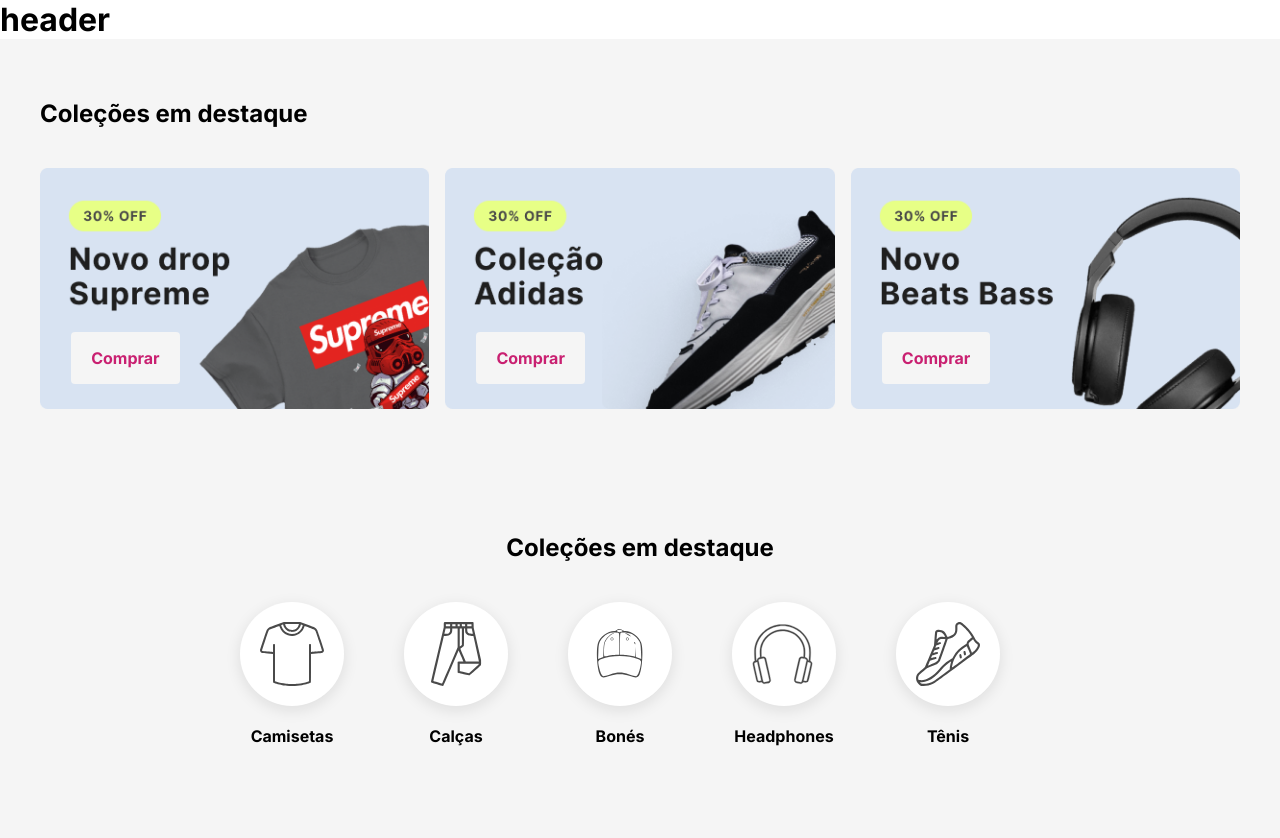
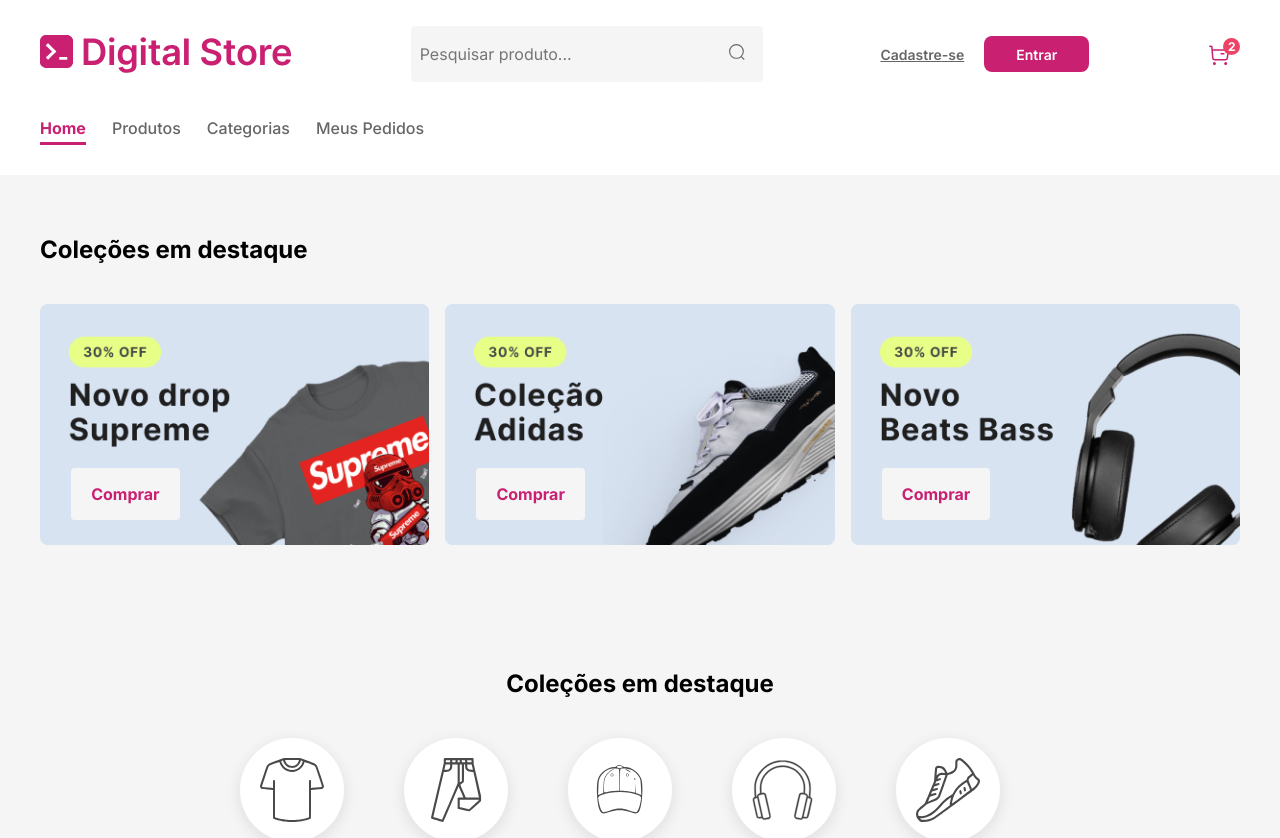
Before and after one commit to lucasfcomaru/digital-store, a React (Vite) app: page / in a window 1280 px wide. Shown: the top 838 px of the page. Built offline with nearby package versions, Linux system fonts and the light colour scheme.

Commit message:
header component

```diff
--- a/src/components/Header.jsx
+++ b/src/components/Header.jsx
@@ -1,9 +1,214 @@
+import styled from "styled-components";
+import Logo from "./Logo";
+import { Link, useLocation, useNavigate } from "react-router-dom";
+import iconShop from "../assets/iconShop.svg";
+import iconSearch from "../assets/iconSearch.svg";
+import { useState } from "react";
+
+const StyledHeader = styled.header`
+  width: 100%;
+
+  .container {
+    .header-search {
+      display: flex;
+      justify-content: space-between;
+      align-items: center;
+      padding: 26px 0;
+      gap: 80px;
+
+      .container-search {
+        display: flex;
+        input[type="text"] {
+          min-width: 300px;
+          width: 100%;
+          font-size: 1rem;
+          padding: 8px;
+          background-color: var(--light-grey-3);
+          border: none;
+          border-radius: 4px 0 0 4px;
+          color: var(--dark-grey-3);
+          outline: none;
+          border: 1px solid var(--light-grey-3);
+          &:focus {
+            border: 1px solid var(--light-grey-2);
+          }
+        }
+        .icon-search {
+          background-color: var(--light-grey-3);
+          border-radius: 0 4px 4px 0;
+          padding: 18px;
+          cursor: pointer;
+          transition: all ease-in-out 0.2s;
+          & img {
+            width: 16px;
+          }
+
+          &:hover {
+            background-color: var(--light-grey-2);
+          }
+        }
+      }
+      .header-buttons {
+        display: flex;
+        gap: 20px;
+        align-items: center;
+        justify-content: space-between;
+
+        & a {
+          color: var(--dark-grey-3);
+          font-weight: 600;
+          font-size: 0.875rem;
+          text-decoration: underline;
+        }
+      }
+    }
+  }
+`;
+
+const StyledButtonPrimary = styled.button`
+  border: none;
+  border-radius: 8px;
+  padding: 8px 32px;
+  background-color: var(--primary);
+  font-weight: bold;
+  font-size: 1rem;
+  color: var(--white);
+  cursor: pointer;
+  transition: all ease-in-out 0.2s;
+
+  #text {
+    color: white;
+    font-weight: 600;
+    font-size: 0.875rem;
+    text-decoration: none;
+  }
+
+  &:hover {
+    background-color: var(--tertiary);
+  }
+`;
+
+const StyledNavLinks = styled.ul`
+  display: flex;
+  justify-content: start;
+  flex-wrap: wrap;
+  gap: 26px;
+  font-size: 1rem;
+  padding: 10px 0 30px;
+
+  & a {
+    color: var(--dark-grey-3);
+    transition: all ease-in-out 0.2s;
+    font-weight: 500;
+    &:visited {
+      color: var(--dark-grey-3);
+    }
+    &:hover {
+      color: var(--dark-grey);
+    }
+    &.active {
+      color: var(--primary);
+      font-size: 1rem;
+      font-weight: bold;
+
+      &::after {
+        content: "";
+        display: block;
+        width: 100%;
+        height: 3px;
+        background-color: var(--primary);
+        margin-top: 4px;
+      }
+    }
+  }
+`;
+
 function Header() {
-    return (
-        <>
-            <h1>header</h1>
-        </>
-    );
+  const location = useLocation();
+
+  const [searchTerm, setSearchTerm] = useState("");
+  const navigate = useNavigate();
+
+  const handleSearch = () => {
+    if (searchTerm.trim()) {
+      navigate(`/products?filter=${encodeURIComponent(searchTerm)}`);
+    }
+  };
+
+  const handleKeyDown = (e) => {
+    if (e.key === "Enter") {
+      handleSearch();
+    }
+  };
+
+  return (
+    <>
+      <StyledHeader>
+        <div className="container">
+          <div className="header-search">
+            <Link to={"/"}>
+              <Logo />
+            </Link>
+            <div className="container-search">
+              <input
+                type="text"
+                name=""
+                id=""
+                placeholder="Pesquisar produto..."
+                value={searchTerm}
+                onChange={(e) => setSearchTerm(e.target.value)}
+                onKeyDown={handleKeyDown}
+              />
+              <div className="icon-search" onClick={handleSearch}>
+                <img src={iconSearch} alt="Pesquisar" />
+              </div>
+            </div>
+            <div className="header-buttons">
+              <Link to={"/"}>Cadastre-se</Link>
+              <StyledButtonPrimary>
+                <Link to={"/"} id="text">
+                  Entrar
+                </Link>
+              </StyledButtonPrimary>
+            </div>
+            <div className="icon">
+              <Link to={"/productlisting"}>
+                <img src={iconShop} alt="Carrinho de compras" />
+              </Link>
+            </div>
+          </div>
+          <StyledNavLinks>
+            <Link
+              to={"/"}
+              className={location.pathname === "/" ? "active" : ""}
+            >
+              <li>Home</li>
+            </Link>
+            <Link
+              to={"/productlisting"}
+              className={
+                location.pathname === "/productlisting" ? "active" : ""
+              }
+            >
+              <li>Produtos</li>
+            </Link>
+            <Link
+              to={"/category"}
+              className={location.pathname === "/category" ? "active" : ""}
+            >
+              <li>Categorias</li>
+            </Link>
+            <Link
+              to={"/pedidos"}
+              className={location.pathname === "/pedidos" ? "active" : ""}
+            >
+              <li>Meus Pedidos</li>
+            </Link>
+          </StyledNavLinks>
+        </div>
+      </StyledHeader>
+    </>
+  );
 }
 
 export default Header;
--- /dev/null
+++ b/src/pages/Category.jsx
@@ -0,0 +1,7 @@
+function Category() {
+    return (
+        <h1>Página de categorias</h1>
+    );
+}
+
+export default Category;
--- a/src/pages/NotFound.jsx
+++ b/src/pages/NotFound.jsx
@@ -1,7 +1,9 @@
+
+
 function NotFound() {
     return (
         <>
-            <h1>page not found</h1>
+        <h1>Página não encontrada</h1>
         </>
     );
 }
--- /dev/null
+++ b/src/pages/Pedidos.jsx
@@ -0,0 +1,7 @@
+function Pedidos() {
+    return (
+        <h1>Página de pedidos</h1>
+    );
+}
+
+export default Pedidos;
--- a/src/routes/Paths.jsx
+++ b/src/routes/Paths.jsx
@@ -4,6 +4,8 @@
 import ProductListingPage from "../pages/ProductListingPage";
 import NotFound from "../pages/NotFound";
 import PageLayout from "../layout/PageLayout";
+import Category from "../pages/Category";
+import Pedidos from "../pages/Pedidos";
 
 function Paths() {
   return (
@@ -14,8 +16,10 @@
             <Route index element={<HomePage />} />
             <Route path="/productview" element={<ProductViewPage />} />
             <Route path="/productlisting" element={<ProductListingPage />} />
+            <Route path="/category" element={<Category />} />
+            <Route path="/pedidos" element={<Pedidos />} />
+            <Route path="*" element={<NotFound />} />
           </Route>
-          <Route path="*" element={<NotFound />} />
         </Routes>
       </BrowserRouter>
     </>
```
Also changed, not shown: src/assets/iconSearch.svg (added), src/assets/iconShop.svg (added), src/layout/PageLayout.jsx (indentation only).
